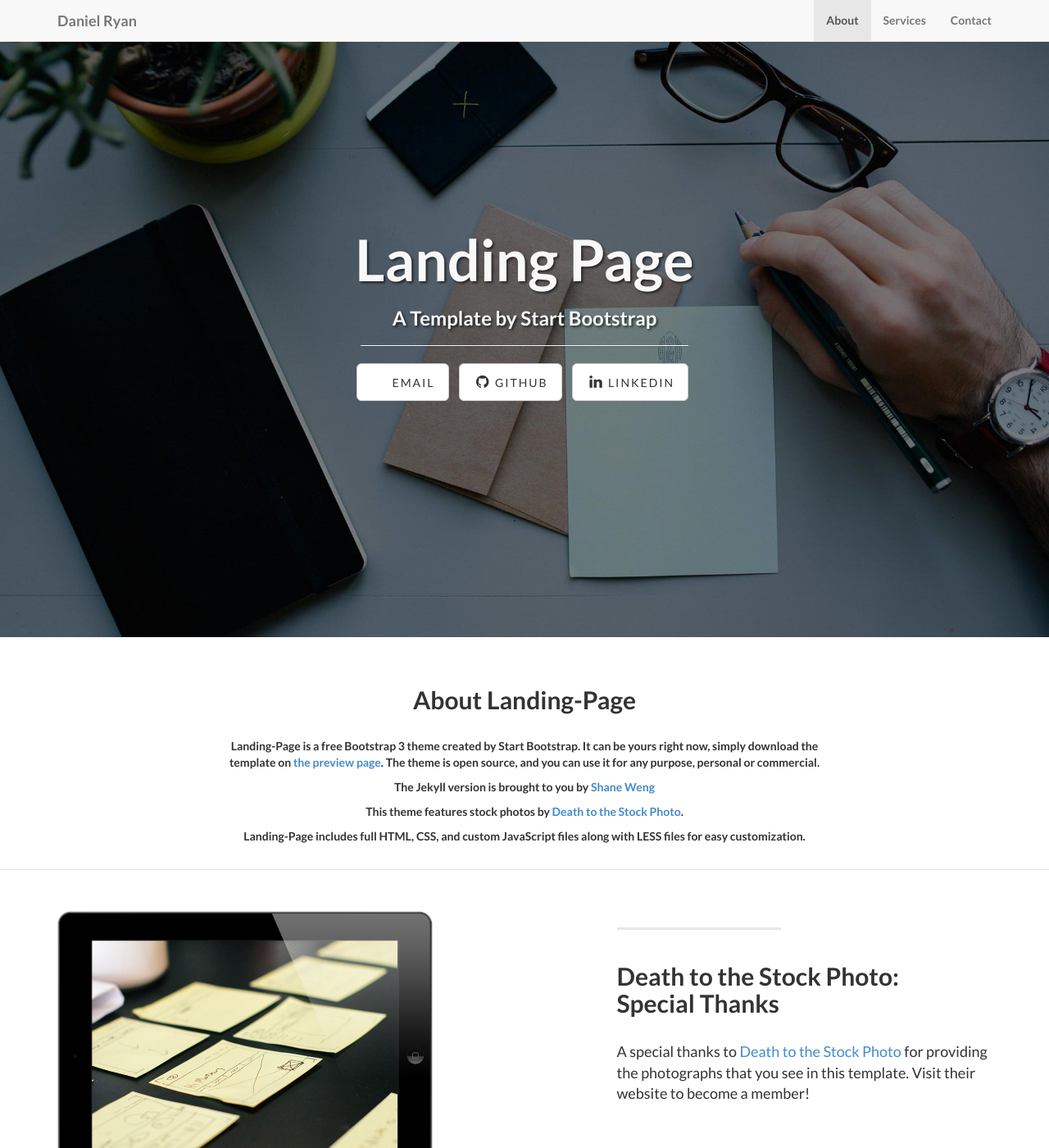
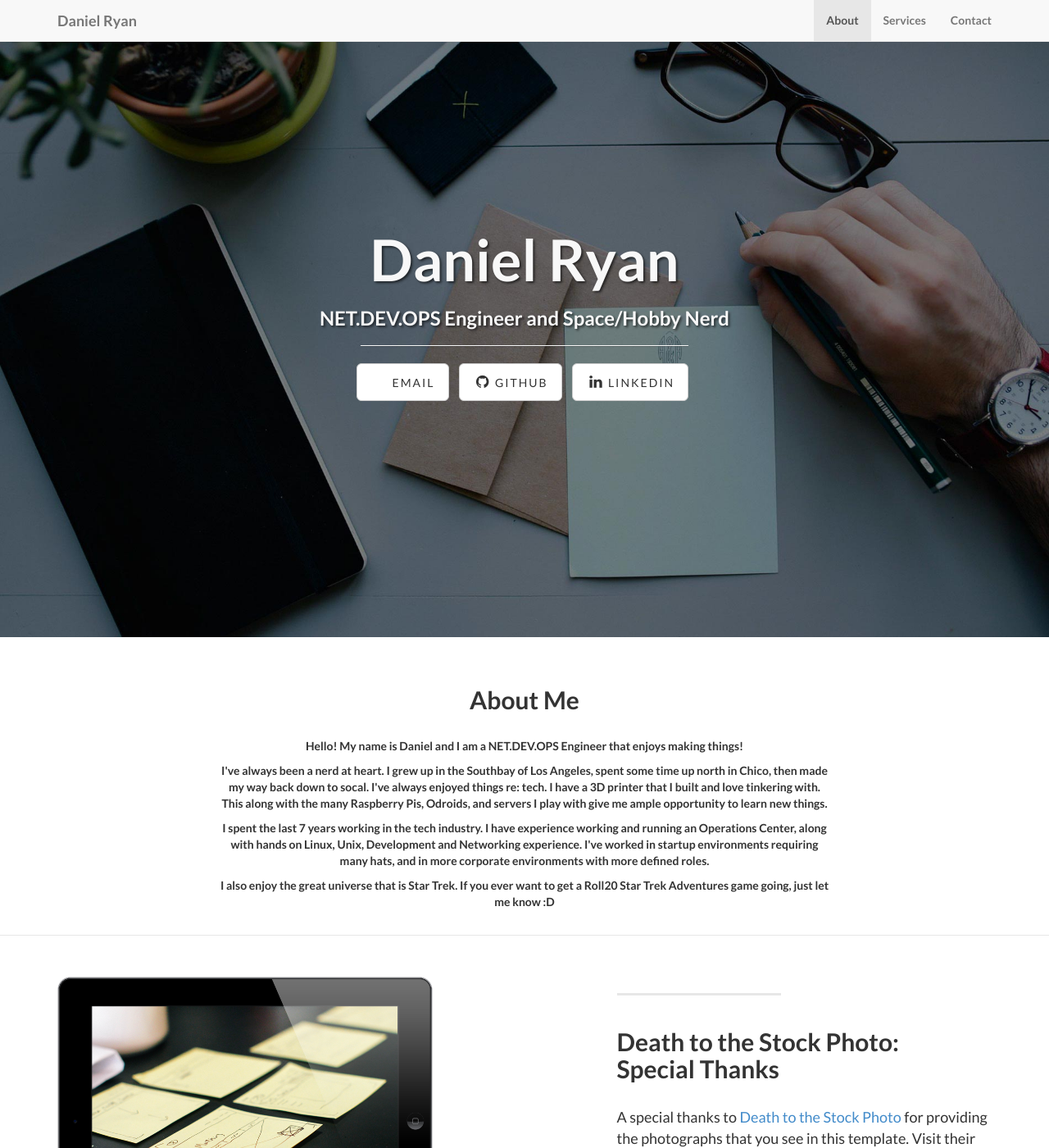
Before and after one commit to Kookster310/310networks.com, a Jekyll site: the page built from index.html, in a window 1280 px wide and 1400 px high. Shown: the whole window at 82% size. Built offline with Jekyll 4.4.1, drawn with Linux system fonts in a browser that asks for light colours.

Commit message:
fix title and about section

```diff
--- a/_includes/about.html
+++ b/_includes/about.html
@@ -3,12 +3,12 @@
         <div class="row">
             <div class="col-lg-8 col-lg-offset-2">
               <br/><br/>
-              <h2>About Landing-Page</h2>
+              <h2>About Me</h2>
               <br/>
-                <p>Landing-Page is a free Bootstrap 3 theme created by Start Bootstrap. It can be yours right now, simply download the template on <a href="http://startbootstrap.com/template-overviews/landing-page/">the preview page</a>. The theme is open source, and you can use it for any purpose, personal or commercial.</p>
-                <p>The Jekyll version is brought to you by <a href="https://github.com/swcool">Shane Weng</a></p>
-                <p>This theme features stock photos by <a href="http://join.deathtothestockphoto.com//">Death to the Stock Photo</a>.</p>
-                <p>Landing-Page includes full HTML, CSS, and custom JavaScript files along with LESS files for easy customization.</p>
+                <p>Hello! My name is Daniel and I am a NET.DEV.OPS Engineer that enjoys making things!</p>
+		<p>I've always been a nerd at heart. I grew up in the Southbay of Los Angeles, spent some time up north in Chico, then made my way back down to socal. I've always enjoyed things re: tech. I have a 3D printer that I built and love tinkering with. This along with the many Raspberry Pis, Odroids, and servers I play with give me ample opportunity to learn new things.</p>
+		<p>I spent the last 7 years working in the tech industry. I have experience working and running an Operations Center, along with hands on Linux, Unix, Development and Networking experience. I've worked in startup environments requiring many hats, and in more corporate environments with more defined roles.</p>
+		<p>I also enjoy the great universe that is Star Trek. If you ever want to get a Roll20 Star Trek Adventures game going, just let me know :D</p>
                 <br/>
               </div>
         </div>
--- a/index.html
+++ b/index.html
@@ -1,5 +1,5 @@
 ---
 layout: default
-title: Landing Page
-subTitle: A Template by Start Bootstrap
+title: Daniel Ryan
+subTitle: NET.DEV.OPS Engineer and Space/Hobby Nerd
 ---
```
